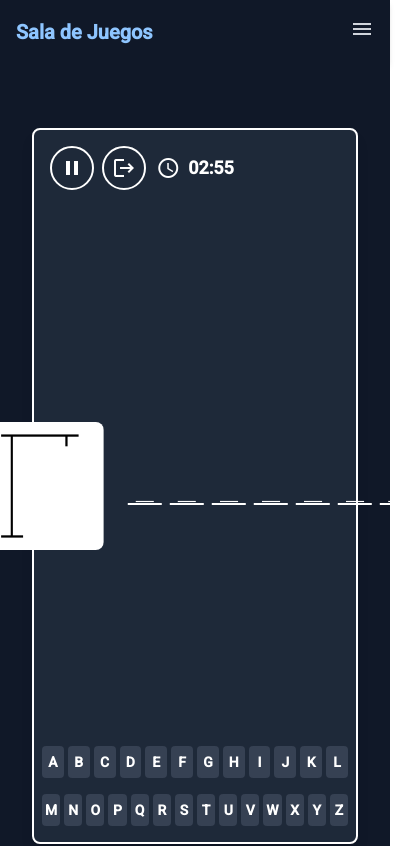
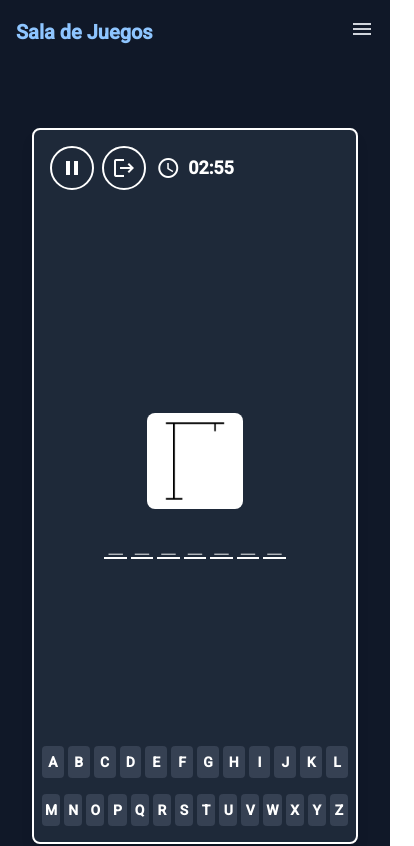
Before and after one commit to SmaniaMatias20/matias-smania-progr4-2025-tp1-c1, an Angular app in the folder Front/: page /games/ahorcado in a window 390 px wide. Shown: the top 846 px of the page, 414 px wide, since content can reach past the window. Built offline with nearby package versions, Linux system fonts and the light colour scheme; sample sign-in values are in the browser's storage.

Commit message:
ahorcado responsive

```diff
--- a/Front/src/app/pages/ahorcado-page/ahorcado-page.component.html
+++ b/Front/src/app/pages/ahorcado-page/ahorcado-page.component.html
@@ -30,22 +30,23 @@
     </div>
 
     <!-- Contenedor imagen + palabra centrados -->
-    <div class="absolute left-1/2 top-1/2 transform -translate-x-1/2 -translate-y-1/2 z-10">
-        <div class="flex flex-row items-center justify-center gap-6 sm:gap-8 md:gap-12">
+    <div class="absolute left-1/2 top-1/2 transform -translate-x-1/2 -translate-y-1/2 z-10 w-full px-4">
+        <div class="flex flex-wrap sm:flex-nowrap items-center justify-center gap-4 sm:gap-6 md:gap-10">
             <!-- Imagen del ahorcado -->
             <img [src]="'assets/images/ahorcado/' + (7 - livesArray.length) + '.png'" alt="Estado del Ahorcado"
-                class="w-32 h-32 sm:w-40 sm:h-40 md:w-56 md:h-56 rounded-lg" />
+                class="w-24 h-24 sm:w-32 sm:h-32 md:w-44 md:h-44 rounded-lg" />
 
-            <!-- Palabra a adivinar -->
-            <div class="flex gap-2">
+            <!-- Palabra -->
+            <div class="flex gap-1 sm:gap-2 flex-wrap justify-center">
                 @for (char of displayedWord; track $index) {
-                <span class="text-white text-3xl font-mono border-b-2 px-2">
+                <span class="text-white text-2xl sm:text-3xl md:text-4xl font-mono border-b-2 px-1 sm:px-2">
                     {{ char }}
                 </span>
                 }
             </div>
         </div>
     </div>
+
 
     <!-- Letras del teclado -->
     <div class="p-2 sm:p-4 flex flex-col justify-center gap-2 mt-auto w-full">
```
